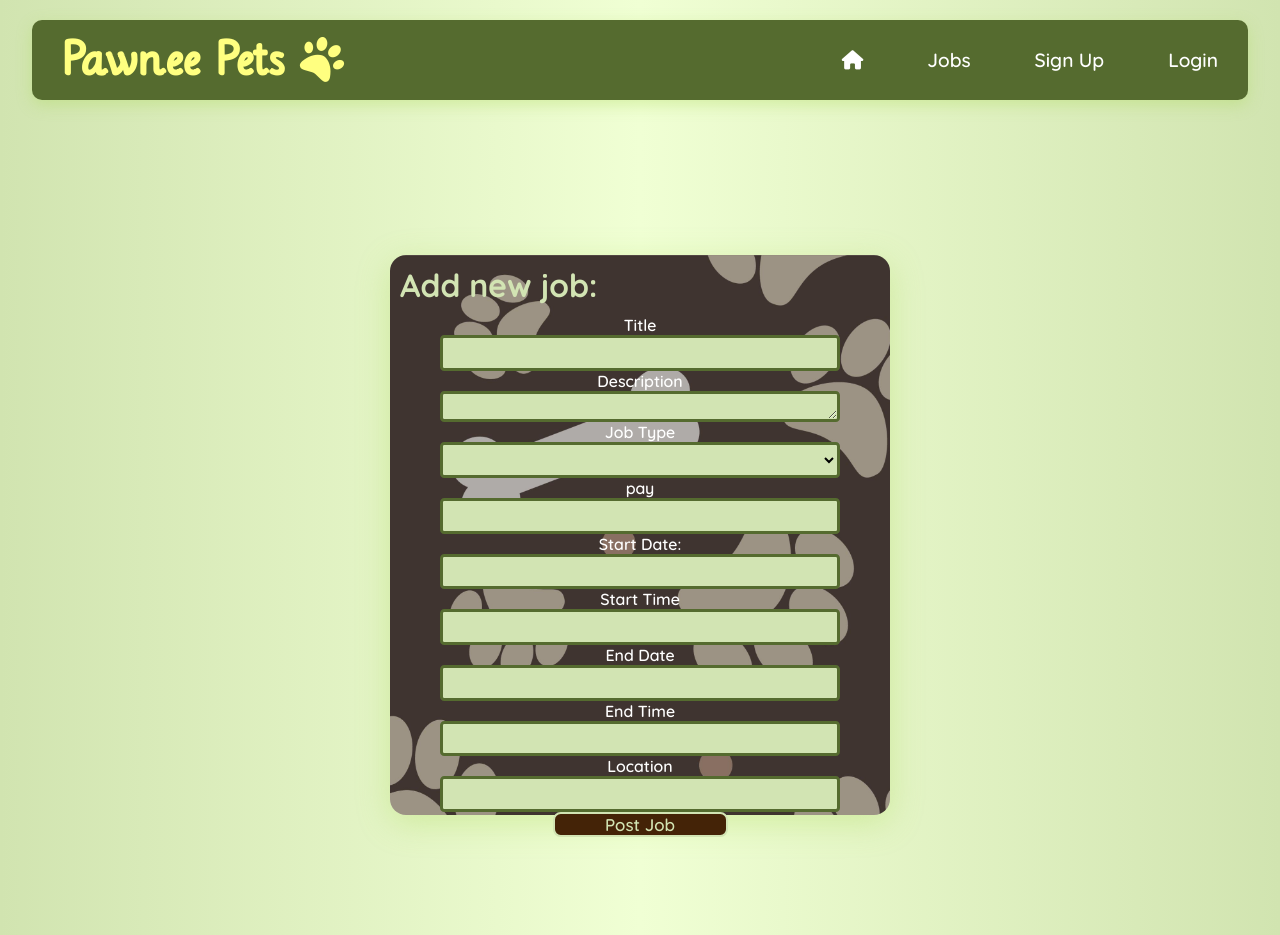
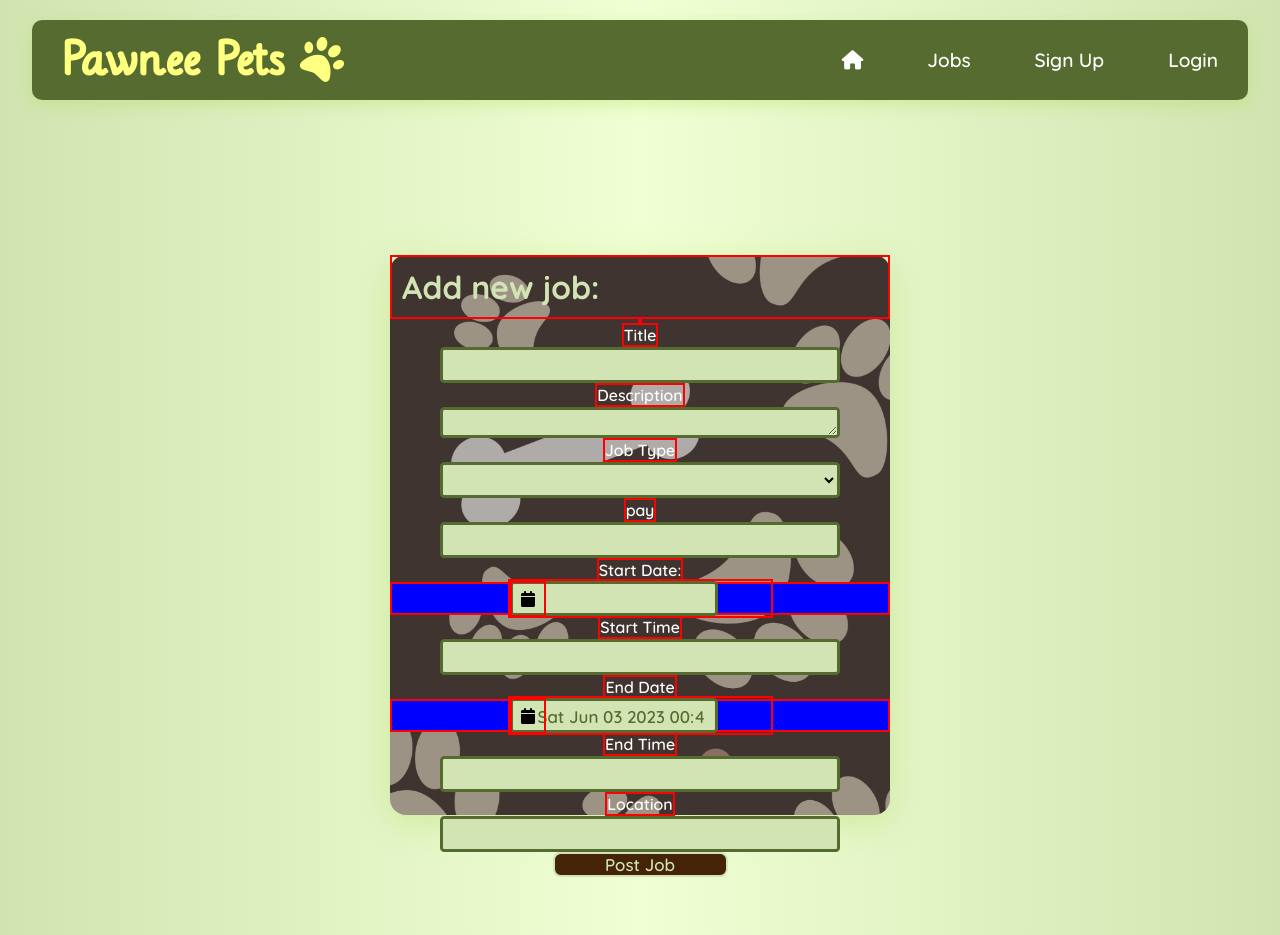
Before and after one commit to catherineloesch/project4-react-frontend, a React (Create React App) app: page /users/1/jobs/new in a window 1280 px wide. Built offline with nearby package versions, Linux system fonts and the light colour scheme.

Commit message:
date formatting

```diff
--- a/package.json
+++ b/package.json
@@ -7,8 +7,11 @@
     "@testing-library/react": "^13.4.0",
     "@testing-library/user-event": "^13.5.0",
     "install": "^0.13.0",
+    "moment": "^2.29.4",
+    "moment-timezone": "^0.5.43",
     "npm": "^9.6.7",
     "react": "^18.2.0",
+    "react-datepicker": "^4.12.0",
     "react-dom": "^18.2.0",
     "react-icons": "^4.9.0",
     "react-router": "^6.11.2",
--- a/src/App.js
+++ b/src/App.js
@@ -65,7 +65,7 @@ function App() {
           <Route path='/users/:id/jobs/:job_id/delete' element={<DeleteJob />} />
 
           <Route path='/jobs' element={<Jobs setUserId={setUserId}/>} />
-          <Route path='/users/:id/jobs/:job_id' element={<Job />} />
+          <Route path='/users/:id/jobs/:job_id' element={<Job setUserId={setUserId} />} />
           <Route path='*' element={<PageNotFound />} />
         </Routes>
 
--- a/src/components/Forms.css
+++ b/src/components/Forms.css
@@ -99,6 +99,23 @@ form p {
     font-size: 18px;
 }
 
+form * {
+    border: 2px solid red
+}
+
+.date-input {
+    height: 2.1em;
+    width: 100%;
+    display: flex;
+    align-items: center;
+    justify-content: center;
+    background-color: blue;
+}
+
+.date {
+    background-color: red;
+}
+
 /* user input */
 input[type=text],
 input[type=password],
--- a/src/components/JobCard.js
+++ b/src/components/JobCard.js
@@ -6,6 +6,7 @@ import { LoginContext } from '../contexts/LoginContext';
 import { pawIconR, pawIconL, pawIcon } from './../assets/icons';
 
 import "./Card.css"
+import JobData from './JobData';
 
 export default function JobCard(props) {
   const navigate = useNavigate();
@@ -45,21 +46,7 @@ const handleEdit = () => {
 
   return (
     <div>
-    {
-      params.job_id ? jobTitle : <Link to={`/users/${props.job.user_id}/jobs/${props.job.id}`}>{jobTitle}</Link>
-    }
-        <p>details: {props.job.description}</p>
-
-        {props.job.location && <p>location: {props.job.location}</p>}
-        {props.job.pay && <p>pay: {props.job.pay}</p>}
-        {props.job.job_type && <p>type: {props.job.job_type}</p>}
-        {props.job.start_date && <p>start date: {displayDate(props.job.start_date)}</p>}
-        {props.job.start_time && <p>start time: {displayTime(props.job.start_time)}</p>}
-        {props.job.end_date && <p>end date: {displayDate(props.job.end_date)}</p>}
-        {props.job.end_time && <p>end time: {displayTime(props.job.end_time)}</p>}
-        <p>job posted: {displayDate(props.job.created_at)}</p>
-
-        <div>{buttons}</div>
+      <JobData job={props.job}/>
     </div>
   )
 }
--- a/src/components/JobData.js
+++ b/src/components/JobData.js
@@ -11,7 +11,8 @@ import "./Card.css"
 export default function JobData(props) {
 
     const { setUserLoggedIn } = useContext(LoginContext);
-
+    const navigate = useNavigate();
+    const params = useParams()
     useEffect(
         () => {
           const auth = authenticateUser()
@@ -25,13 +26,13 @@ export default function JobData(props) {
         , [])
 
 
-    const navigate = useNavigate();
-    const params = useParams()
+
 
     //date formatting
     const displayDate = (d) => {
-        return `${d.slice(8, 10)}/${d.slice(5, 7)}/${d.slice(0, 4)}`
+        return `${parseInt(d.slice(8, 10))+1 }/${d.slice(5, 7)}/${d.slice(0, 4)}`
     }
+
 
     //time formatting
     const displayTime = (t) => {
--- a/src/pages/AddNewJob.js
+++ b/src/pages/AddNewJob.js
@@ -4,6 +4,9 @@ import { useNavigate, useParams } from "react-router-dom";
 import { createNewJob } from './../api/job_api';
 import './pages.css'
 import './../components/Forms.css'
+import DatePicker from'react-datepicker';
+import 'react-datepicker/dist/react-datepicker.css'
+import moment from 'moment';
 
 
 export default function AddNewJob() {
@@ -37,6 +40,15 @@ export default function AddNewJob() {
         setFormData({ ...formData, [e.target.name]: e.target.value })
     }
 
+    const handleEndDateChange = (date) => {
+        setFormData({...formData, end_date: date })
+        console.log(formData)
+    }
+
+    const handleStartDateChange = (date) => {
+        setFormData({...formData, start_date: date })
+    }
+
     async function handleFormSubmit (e) {
         e.preventDefault();
         createNewJob(params.id, formData).then(newJob => {
@@ -49,7 +61,29 @@ export default function AddNewJob() {
         }})
     }
 
-  return (
+    const startDateInput = (<DatePicker
+        showIcon
+        name='start_date'
+        autoComplete="off"
+        selected={formData.start_date}
+        onChange={handleStartDateChange}
+        dateFormat="dd/MM/yyyy"
+        minDate={new Date()}
+
+    />)
+    const endDateInput = ( <DatePicker
+        className='date'
+        placeholderText= {new Date()}
+        showIcon
+        name='end_date'
+        autoComplete="off"
+        selected={formData.end_date}
+        onChange={handleEndDateChange}
+        dateFormat="dd/MM/yyyy"
+        minDate={new Date()}
+        />)
+
+    return (
     <div className='new-job-page'>
 
         <form className='new-job-form' onSubmit={handleFormSubmit}>
@@ -87,12 +121,8 @@ export default function AddNewJob() {
             />
 
             <label>Start Date:</label>
-            <input
-                type='text'
-                name='start_date'
-                value={formData.start_date}
-                onChange={handleFormChange}
-            />
+            <div className='date-input'>{startDateInput}</div>
+
 
             <label>Start Time</label>
             <input
@@ -103,12 +133,8 @@ export default function AddNewJob() {
             />
 
             <label>End Date</label>
-            <input
-                type='text'
-                name='end_date'
-                value={formData.end_date}
-                onChange={handleFormChange}
-            />
+            <div className='date-input'>{endDateInput}</div>
+
 
             <label>End Time</label>
             <input
--- a/src/pages/Job.js
+++ b/src/pages/Job.js
@@ -10,7 +10,7 @@ import { Link } from "react-router-dom";
 import "./../components/Card.css"
 
 
-export default function Job() {
+export default function Job(props) {
     const params = useParams()
     const [job, setJob] = useState(null);
     const { userLoggedIn, currentUser } = useContext(LoginContext);
@@ -20,7 +20,11 @@ export default function Job() {
        fetchJob(params.job_id)
         .then(res => res.json())
         .then(data => {
-          setJob(data)})
+          setJob(data)
+          props.setUserId(params.id)
+        }
+
+          )
     }, [params.id, params.job_id])
 
 
```
Also changed, not shown: 1 other file (tests, documents, lock files or other folders).
